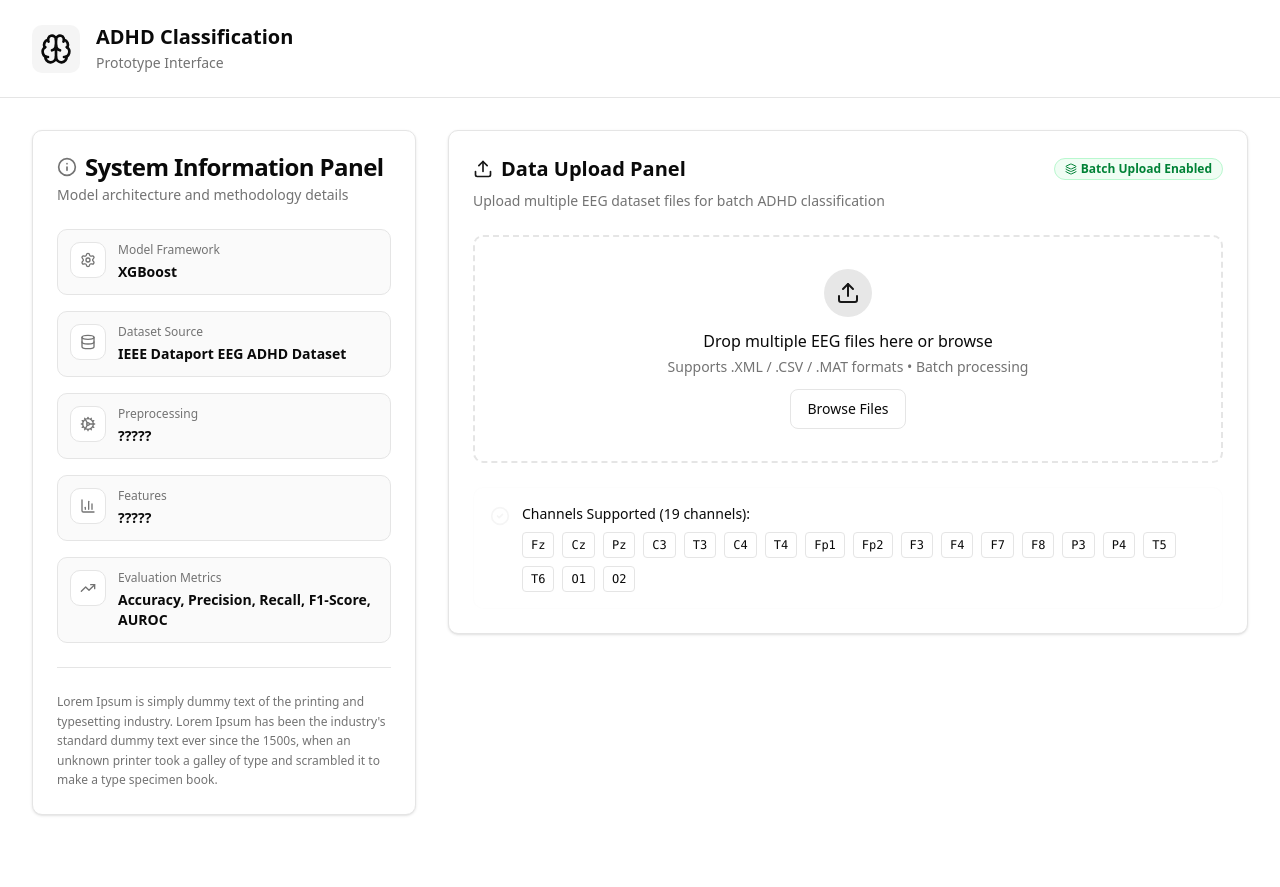
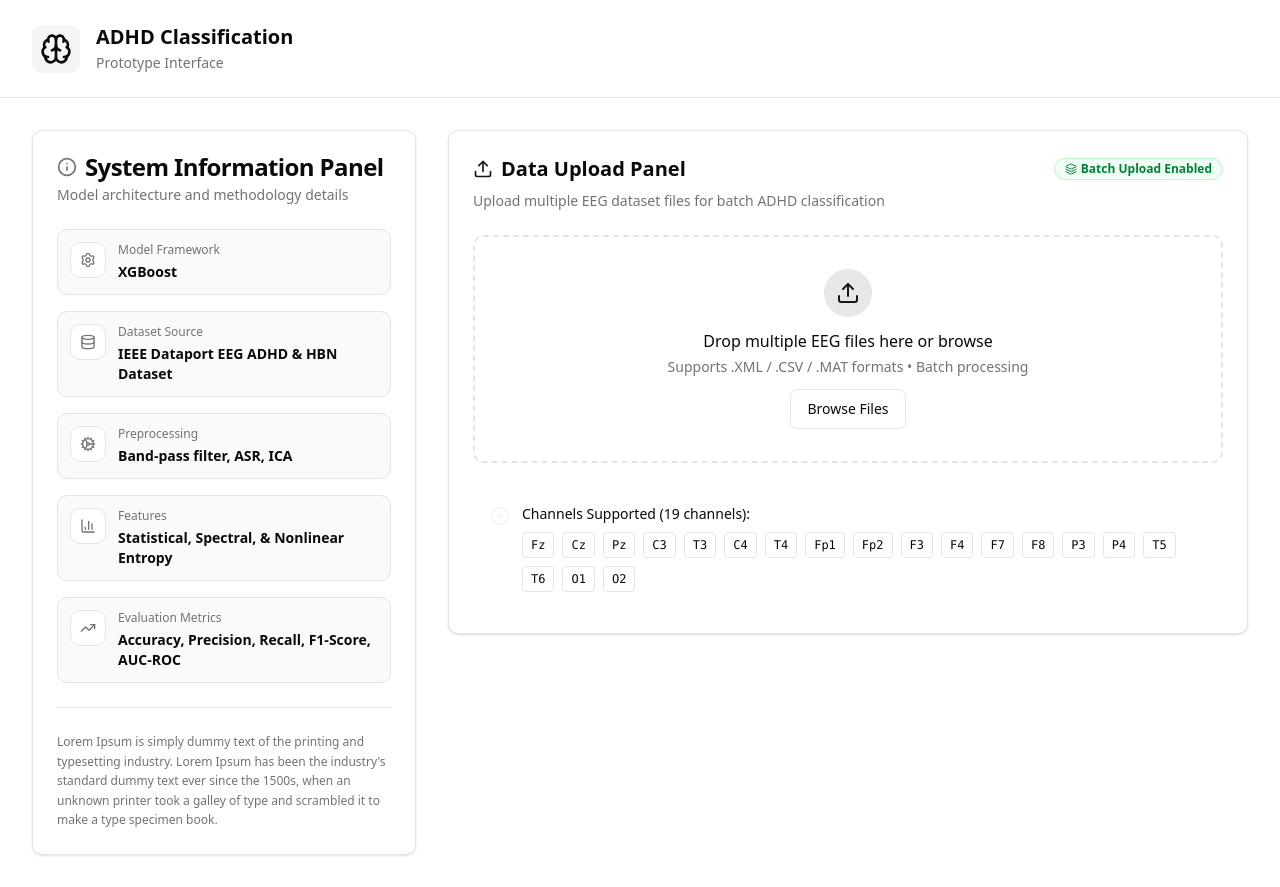
Before and after one commit to gesterloricz/test-adhd, a React (Vite) app: page / in a window 1280 px wide. Before the commit the page ends 847 px from the top, so only its background shows below. Built offline with nearby package versions, Linux system fonts and the light colour scheme.

Commit message:
added descriptions

```diff
--- a/src/components/DataUploadPanel.tsx
+++ b/src/components/DataUploadPanel.tsx
@@ -164,7 +164,7 @@ export default function DataUploadPanel({ onFilesSelected, onStartProcessing, fi
         </div>
       </Card>
 
-      {/* Uploaded Files List */}
+      {/* uploaded file */}
       {files.length > 0 && (
         <Card className="p-6 bg-card border-border">
           <div className="flex items-center justify-between mb-4">
--- a/src/components/ProcessingStatus.tsx
+++ b/src/components/ProcessingStatus.tsx
@@ -6,13 +6,13 @@ const processingSteps = [
   {
     id: 1,
     name: "Preprocessing",
-    description: "??????",
+    description: "Band-pass filter, ASR, & ICA",
     duration: 1200,
   },
   {
     id: 2,
     name: "Feature Extraction",
-    description: "??????",
+    description: "Statistical, Spectral, & Nonlinear Entropy",
     duration: 1500,
   },
   {
--- a/src/components/SystemInfoPanel.tsx
+++ b/src/components/SystemInfoPanel.tsx
@@ -12,22 +12,22 @@ export default function SystemInfoPanel() {
     {
       icon: Database,
       label: "Dataset Source",
-      value: "IEEE Dataport EEG ADHD Dataset",
+      value: "IEEE Dataport EEG ADHD & HBN Dataset",
     },
     {
       icon: Cog,
       label: "Preprocessing",
-      value: "?????",
+      value: "Band-pass filter, ASR, ICA",
     },
     {
       icon: BarChart3,
       label: "Features",
-      value: "?????",
+      value: "Statistical, Spectral, & Nonlinear Entropy",
     },
     {
       icon: TrendingUp,
       label: "Evaluation Metrics",
-      value: "Accuracy, Precision, Recall, F1-Score, AUROC",
+      value: "Accuracy, Precision, Recall, F1-Score, AUC-ROC",
     },
   ]
 
```
